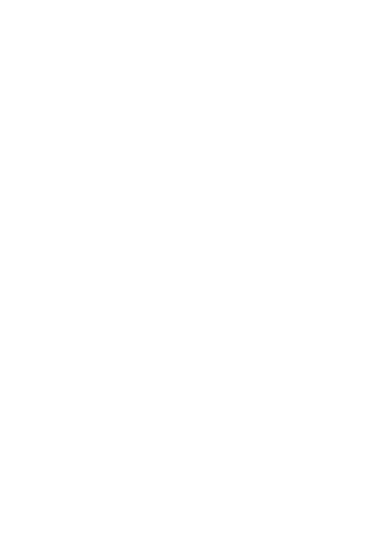
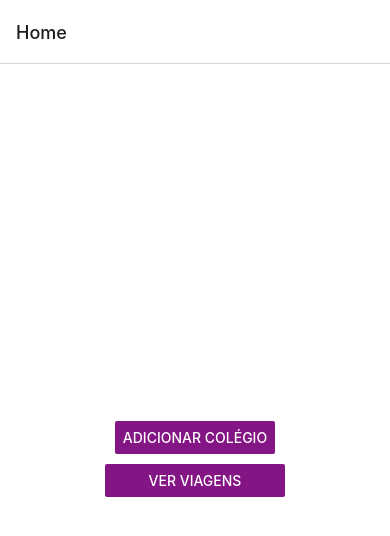
Before and after one commit to projeto-de-algoritmos/PD_StudantsInAVan, a React Native app in the folder App/: screen /Home in a window 390 px wide. Shown: the top 536 px of the page. Built offline with nearby package versions, Linux system fonts and the light colour scheme.

Commit message:
Agora a navegação funciona inicialização da funcionalidade de redux

```diff
--- a/App/App.tsx
+++ b/App/App.tsx
@@ -2,21 +2,12 @@
 import React from 'react';
 import { StyleSheet, Text, View, SafeAreaView } from 'react-native';
 import 'react-native-gesture-handler'
-import { NavigationContainer } from '@react-navigation/native';
-import { createStackNavigator } from '@react-navigation/stack';
-
-import HomeScreen from './src/Screens/Home';
-import FindWayScreen from './src/Screens/Findway';
 import Routes from './src/Routes';
-
-const Stack = createStackNavigator();
 
 export default function App() {
 
   return (
-    <SafeAreaView style={styles.container}>
       <Routes/>
-    </SafeAreaView>
   );
 }
 
--- a/App/package.json
+++ b/App/package.json
@@ -11,6 +11,7 @@
   "dependencies": {
     "@react-navigation/native": "^6.0.12",
     "@react-navigation/stack": "^6.2.3",
+    "@reduxjs/toolkit": "^1.8.5",
     "expo": "~46.0.9",
     "expo-status-bar": "~1.4.0",
     "react": "18.0.0",
--- a/App/src/Routes/index.tsx
+++ b/App/src/Routes/index.tsx
@@ -5,22 +5,22 @@
 import { NavigationContainer } from '@react-navigation/native';
 import { createStackNavigator } from '@react-navigation/stack';
 import React from 'react';
+import AddSchool from '../Screens/AddSchool';
 
-const Stack = createStackNavigator();
 
 export default function Routes() {
 
+  const Stack = createStackNavigator();
   const ref = React.useRef(null);
 
   return (
-    <View style={styles.container}>
     <NavigationContainer ref={ref}>
       <Stack.Navigator initialRouteName='Home'>
         <Stack.Screen name ="Home" component={Home}/>
-        <Stack.Screen name ="FindWay" component={FindWay}/>
+        <Stack.Screen name ="Rotas" component={FindWay}/>
+        <Stack.Screen name ="Nova escola" component={AddSchool}/>
       </Stack.Navigator>
     </NavigationContainer>
-    </View>
   );
 }
 
--- /dev/null
+++ b/App/src/Screens/AddSchool.tsx
@@ -0,0 +1,83 @@
+import { StatusBar } from 'expo-status-bar';
+import React from 'react';
+import { StyleSheet, Text, View, TextInput, Button, SafeAreaView } from 'react-native';
+
+
+
+var school = [];
+
+export default function AddSchool({navigation}) {
+
+    const [kidsNumber, setKidsNumber] = React.useState(null);
+    const [schoolName, setSchoolName] = React.useState('');
+
+    function verifyList(schoolName){
+        if(school.find((currSchool)=> schoolName  == currSchool[0]) == undefined){
+            return false;
+        }
+        return true;
+    }
+
+    function addSchool(schoolName, kidsNumber){
+        if(!verifyList(schoolName)){
+            school.push([schoolName,Number(kidsNumber)]);
+        }
+        console.log(school);
+    }
+
+    return (
+
+    <SafeAreaView style={styles.container}>
+      <Text>Adicione sua escola</Text>
+
+      <TextInput
+        style={styles.input}
+        onChangeText={setSchoolName}
+        value={schoolName}
+        placeholder="Colégio"
+        keyboardType="default"
+      />
+      <Text>Adicione o número de alunos do colégio</Text>
+
+      <TextInput
+        style={styles.input}
+        onChangeText={setKidsNumber}
+        value={kidsNumber}
+        placeholder="Alunos"
+        keyboardType="decimal-pad"
+    />
+
+        <Button
+        onPress={() => addSchool(schoolName,kidsNumber)}
+        title="Adicionar colégio"
+        color="#841584"
+        //accessibilityLabel="Learn more about this purple button"
+        />
+
+      {/*<TextInput
+        style={styles.input}
+        onChangeText={onChangeNumber}
+        value={number}
+        placeholder="useless placeholder"
+        keyboardType="numeric"
+    />*/}
+      <StatusBar style="auto" />
+    </SafeAreaView>
+  );
+}
+
+const styles = StyleSheet.create({
+  container: {
+    flex: 1,
+    backgroundColor: '#fff',
+    alignItems: 'center',
+    justifyContent: 'center',
+  },
+  input: {
+    textAlign: 'center',
+    height: 40,
+    margin: 12,
+    borderWidth: 1,
+    padding: 10,
+  },
+});
--- a/App/src/Screens/Home.tsx
+++ b/App/src/Screens/Home.tsx
@@ -1,10 +1,6 @@
 import { StatusBar } from 'expo-status-bar';
 import React from 'react';
-import { StyleSheet, Text, View, TextInput, Button } from 'react-native';
-
-
-var school = [];
-
+import { StyleSheet, Text, View, TextInput, Button, SafeAreaView, useWindowDimensions } from 'react-native';
 
 export default function Home({navigation}) {
 
@@ -18,42 +14,27 @@
 
     return (
 
-    <View style={styles.container}>
-      <Text>Adicione sua escola</Text>
-
-      <TextInput
-        style={styles.input}
-        onChangeText={setSchoolName}
-        value={schoolName}
-        placeholder="Colégio"
-        keyboardType="default"
-      />
-      <Text>Adicione o número de alunos do colégio</Text>
-
-      <TextInput
-        style={styles.input}
-        onChangeText={setKidsNumber}
-        value={kidsNumber}
-        placeholder="Alunos"
-        keyboardType="decimal-pad"
-    />
-
-        <Button
-        onPress={() => addSchool(schoolName,kidsNumber)}
-        title="Adicionar colégio"
-        color="#841584"
-        //accessibilityLabel="Learn more about this purple button"
-        />
-
-      {/*<TextInput
-        style={styles.input}
-        onChangeText={onChangeNumber}
-        value={number}
-        placeholder="useless placeholder"
-        keyboardType="numeric"
-    />*/}
+    <SafeAreaView style={styles.container}>
+      <View>
+        <View style={{margin: 10}}>
+            <Button
+            onPress={() => navigation.navigate("Nova escola")}
+            title="Adicionar colégio"
+            color="#841584"
+            //accessibilityLabel="Learn more about this purple button"
+            />
+          </View>
+          <View>
+            <Button
+            onPress={() => navigation.navigate("Rotas")}
+            title="Ver viagens"
+            color="#841584"
+            //accessibilityLabel="Learn more about this purple button"
+            />
+          </View>
+      </View>
       <StatusBar style="auto" />
-    </View>
+    </SafeAreaView>
   );
 }
 
```
Also changed, not shown: App/src/Store/feat/SchoolSlice.tsx (added, +17 -0 lines), App/src/Store/index.tsx (added, +14 -0 lines), 1 other file (tests, documents, lock files or other folders).
